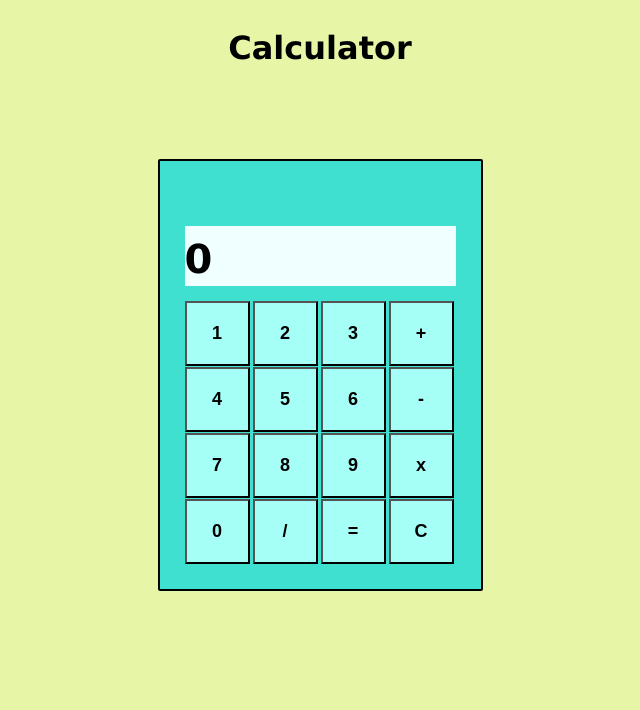
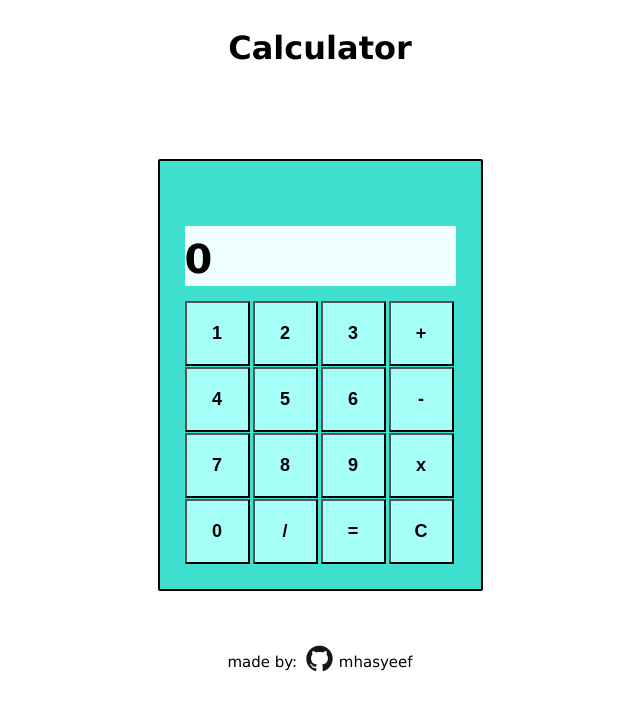
Before and after one commit to mhasyeef/calculator, a plain HTML site: page index.html in a window 1280 px wide. Shown: the whole page, without its empty margins (320-960 px from the left). Drawn offline with Linux system fonts and the light colour scheme.

Commit message:
minor style changes

```diff
--- a/index.html
+++ b/index.html
@@ -9,9 +9,11 @@
   <script src="script.js" defer></script>
 </head>
 <body>
-  <div class ="header">
+  <header>
     <h1>Calculator</h1>
-  </div>
+  </header>
+
+
   <div class="container">
     <div class="display">
       <p id="display">0</p>
@@ -36,6 +38,10 @@
     </div>
   </div>
 
+   <footer>
+    made by: <a href=https://github.com/mhasyeef> <img id="gh-logo" src="GitHub-Mark.png" alt="github logo"/>mhasyeef</a>
+  </footer>
+
 
 </body>
 </html>
--- a/style.css
+++ b/style.css
@@ -4,7 +4,7 @@ body, h1, header{
   align-items: center;
   flex-direction: column;
   font-family:'Lucida Sans', 'Lucida Sans Regular', 'Lucida Grande', 'Lucida Sans Unicode', Geneva, Verdana, sans-serif;
-  background-color: #e6f6a6;
+  background-color: white;
 }
 
 .buttons{
@@ -57,3 +57,26 @@ p#display{
   align-items: center;
   margin-left: 0px;
 }
+
+footer{
+  font-size: 15px;
+  bottom: 0;
+  justify-content: center;
+  align-items: center;
+  padding-top: 50px;
+}
+
+a{
+  text-decoration: none;
+  color: black;
+}
+a:hover{
+  text-decoration: underline;
+}
+
+#gh-logo{
+  width: 35px;
+  height: 35px;
+  margin-bottom: -9px;
+  margin-right: 2px;
+}
```
Also changed, not shown: GitHub-Mark.png (added).
